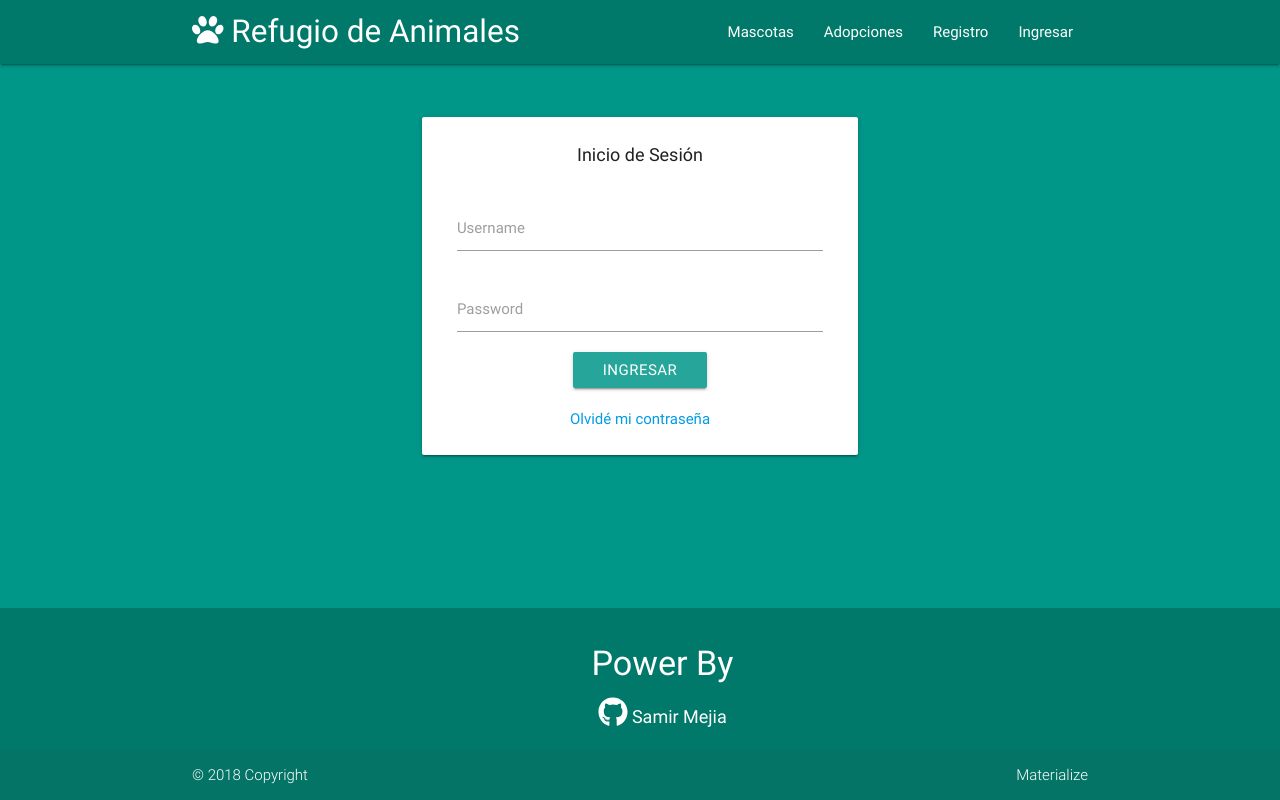
After one commit to samir04m/RefugioAnimales-Django, a Django app: template templates/index.html in a window 1280 px wide. The commit adds this page. Run offline with Django 3.2, Linux system fonts and the light colour scheme; the template is opened without the code that fills it, so the values that code supplies are empty, except form fields; tables that the repository leaves empty hold one stand-in row (values such as "Sample post"); form fields are guessed from the names that the template uses.

Commit message:
Creacion del inicio y cierre de sesion

```diff
--- a/refugio/settings.py
+++ b/refugio/settings.py
@@ -11,6 +11,7 @@ https://docs.djangoproject.com/en/1.11/ref/settings/
 """
 
 import os
+from django.core.urlresolvers import reverse_lazy
 
 # Build paths inside the project like this: os.path.join(BASE_DIR, ...)
 BASE_DIR = os.path.dirname(os.path.dirname(os.path.abspath(__file__)))
@@ -128,3 +129,6 @@ USE_TZ = True
 STATIC_URL = '/static/'
 
 STATICFILES_DIRS = (os.path.join(BASE_DIR, 'static'),)
+
+LOGIN_REDIRECT_URL = reverse_lazy('adopcion:solicitud_listar')
+LOGOUT_REDIRECT_URL = reverse_lazy('login')
--- a/refugio/urls.py
+++ b/refugio/urls.py
@@ -15,8 +15,12 @@ Including another URLconf
 """
 from django.conf.urls import url, include
 from django.contrib import admin
+from django.contrib.auth.views import login, logout
+from refugio import settings
 
 urlpatterns = [
+    url(r'^$', login, {'template_name' : 'index.html'}, name="login"),
+    url(r'^logout/$', logout, {'next_page': settings.LOGOUT_REDIRECT_URL}, name='logout'),
     url(r'^admin/', admin.site.urls),
     url(r'^mascota/', include('apps.mascota.urls', namespace="mascota")),
     url(r'^adopcion/', include('apps.adopcion.urls', namespace="adopcion")),
--- a/templates/base/base.html
+++ b/templates/base/base.html
@@ -4,7 +4,7 @@
 <head>
 	<meta charset="UTF-8">
 	<meta name="viewport" content="width=device-width, initial-scale=1.0">
-	<title>{% block title %} Refugio {% endblock %}</title>
+	<title>{% block title %} {% endblock %} - Refugio de Animales</title>
 
 	<link rel="stylesheet" href="{% static 'css/materialize.min.css' %}">
 	<link rel="stylesheet" href="{% static 'css/myStyles.css' %}">
--- a/templates/base/header.html
+++ b/templates/base/header.html
@@ -6,8 +6,12 @@
 				<ul class="right hide-on-med-and-down">
 					<li><a href="{% url 'mascota:mascota_listar' %}">Mascotas</a></li>
 					<li><a href="{% url 'adopcion:solicitud_listar' %}">Adopciones</a></li>
-					<li><a href="{% url 'usuario:registrar' %}">Registro</a></li>
-					<li><a href="#">Ingresar</a></li>
+					{% if request.user.is_authenticated %}
+						<li><a href="{% url 'logout' %}">Cerrar Sesión</a></li>
+					{% else %}
+						<li><a href="{% url 'usuario:registrar' %}">Registro</a></li>
+						<li><a href="{% url 'login' %}">Ingresar</a></li>
+					{% endif %}
 				</ul>
 			</div>
 		</div>
--- /dev/null
+++ b/templates/base/modules/login_form.html
@@ -0,0 +1,16 @@
+<center><big>Inicio de Sesión</big></center><br>
+<form method="post">
+    {% csrf_token %}
+    <div class="input-field col s12">
+        {{ form.username }}
+        <label for="{{ form.username.label }}">{{ form.username.label }}</label>
+    </div>
+    <div class="input-field col s12">
+        {{ form.password }}
+        <label for="{{ form.password.label }}">{{ form.password.label }}</label>
+    </div>
+    <div class="row center">
+        <button type="submit" class="btn waves-effect waves-light">Ingresar</button>
+    </div>
+    <div class="center"><a href="#">Olvidé mi contraseña</a></div>
+</form>
--- /dev/null
+++ b/templates/index.html
@@ -0,0 +1,18 @@
+{% extends 'base/base.html' %}
+
+{% block title %} Inicio {% endblock %}
+
+{% block content %}
+
+	<div class="container">
+        <br>
+        <div class="row">
+            <div class="col s12 offset-m3 m6">
+                <div class="card-panel ">
+                    {% include 'base/modules/login_form.html' %}
+                </div>
+            </div>
+        </div>
+	</div>
+
+{% endblock %}
--- a/templates/mascota/index.html
+++ b/templates/mascota/index.html
@@ -5,9 +5,7 @@
 {% endblock %}
 
 {% block content %}
+	<div class="container">
 
-	<div class="container">
-		<h2>Contenido Inicio Mascotas</h2>
 	</div>
-
 {% endblock %}
--- a/templates/usuario/registrar.html
+++ b/templates/usuario/registrar.html
@@ -1,4 +1,6 @@
 {% extends 'base/base.html' %}
+
+{% block title %} Registro {% endblock %}
 
 {% block content %}
     <div class="container">
```
